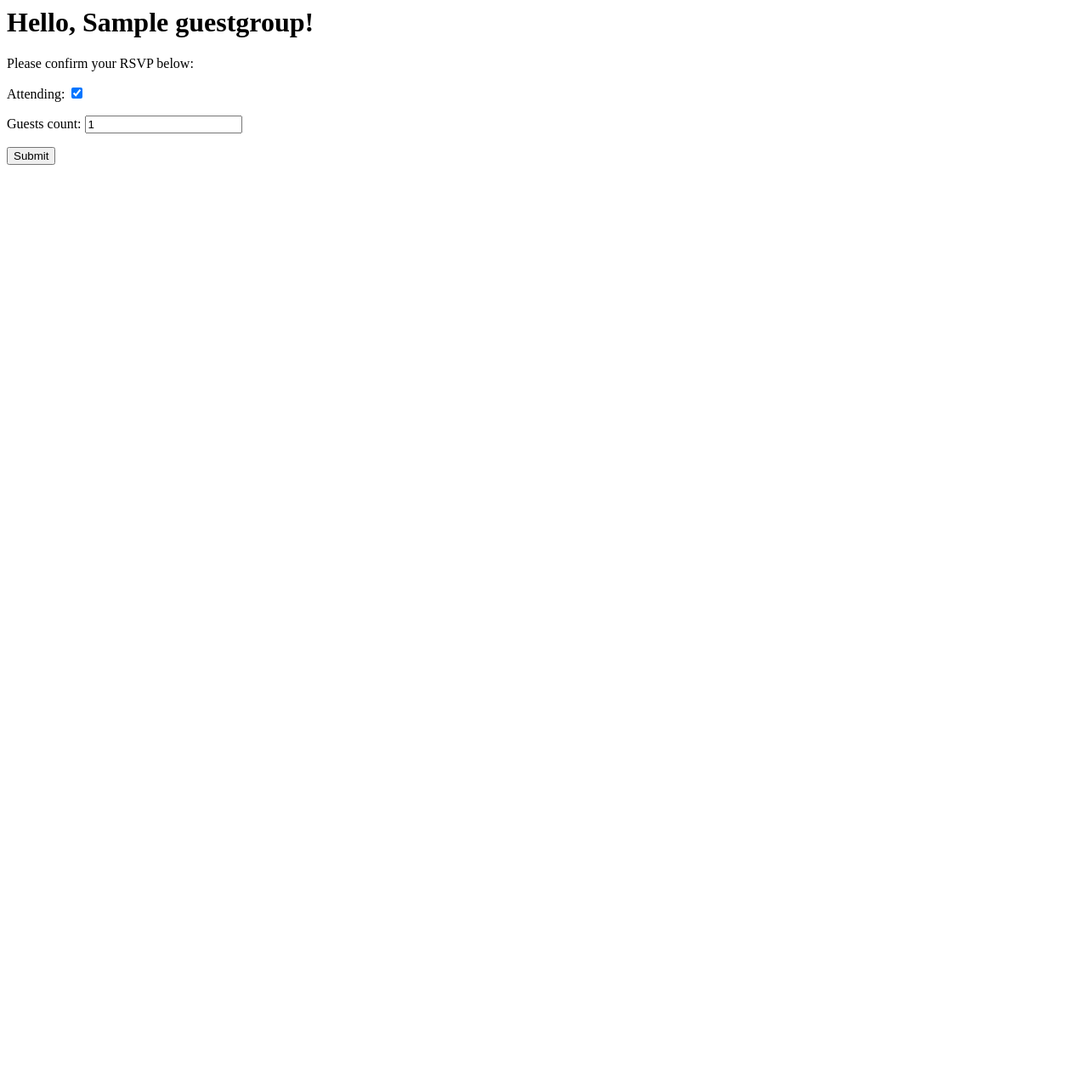
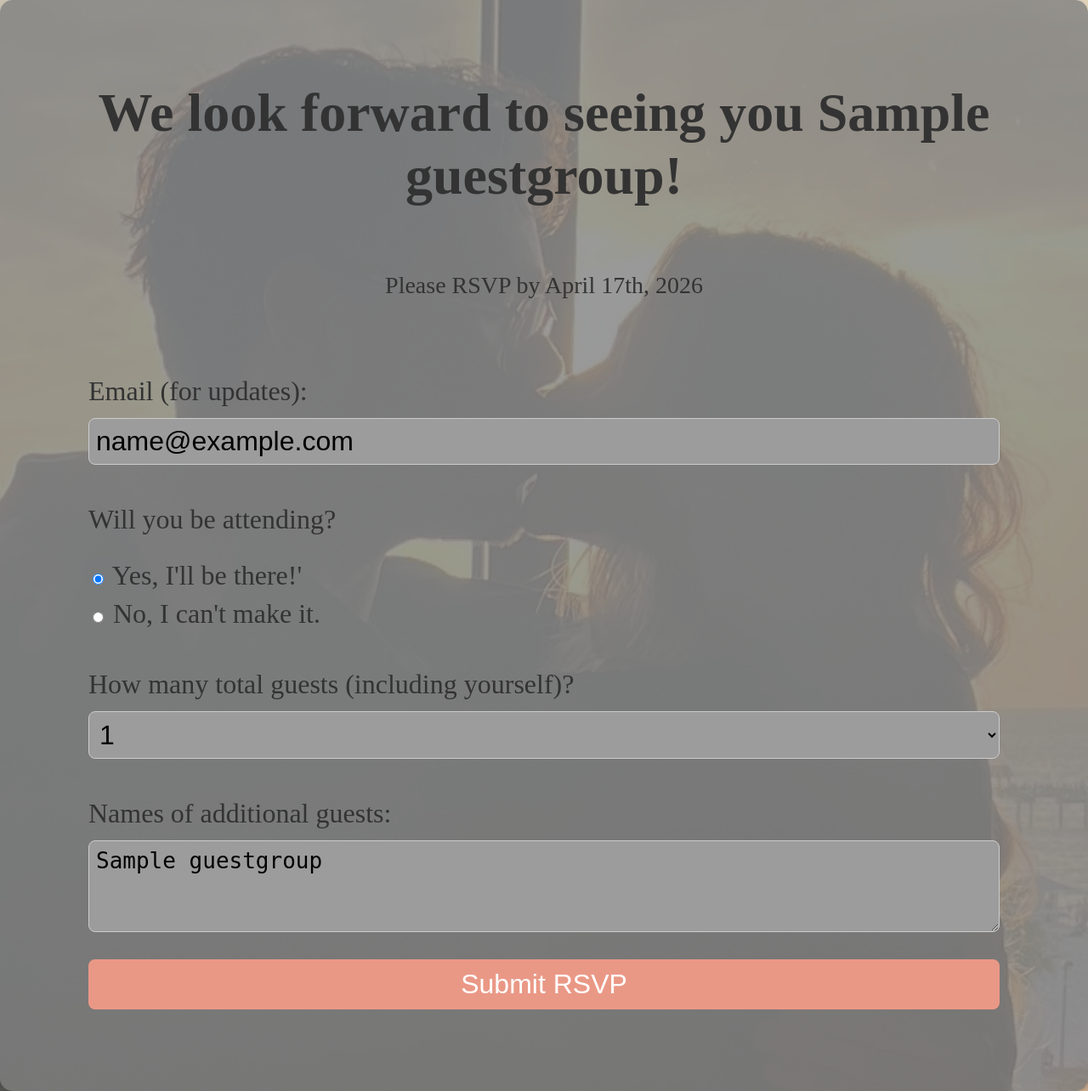
Before and after one commit to sermarno/Wedding, a Django app: page /rsvp/00000000-0000-0000-0000-000000000001/ in a window 1280 px wide. Shown: the whole page at 85% size. Before the commit the page ends 194 px from the top, so only its background shows below. Run offline with Django 5.2, Linux system fonts and the light colour scheme; tables that the repository leaves empty hold one stand-in row (values such as "Sample post").

Commit message:
Styling and form changes

```diff
--- a/rsvp/admin.py
+++ b/rsvp/admin.py
@@ -3,3 +3,8 @@ from .models import GuestGroup
 
 # Register your models here.
 admin.site.register(GuestGroup)
+
+class GuestGroupAdmin(admin.ModelAdmin):
+    list_display = ('group_name', 'email', 'attending', 'guests_count')
+    list_filter = ('attending',)
+    search_fields = ('group_name', 'email')
--- a/rsvp/forms.py
+++ b/rsvp/forms.py
@@ -1,9 +1,38 @@
 from django import forms
 from .models import GuestGroup
 
-# user display form
+class RSVPForm(forms.ModelForm):
+    ATTENDING_CHOICES = [
+        (True, "Yes, I'll be there!'"),
+        (False, "No, I can't make it."),
+    ]
 
-class RSVPForm(forms.ModelForm):
+    attending = forms.ChoiceField(
+        choices=ATTENDING_CHOICES,
+        widget=forms.RadioSelect(attrs={'class': 'form-radio'}),
+        label="Will you be attending?"
+    )
+
+    GUEST_COUNT_CHOICES = [(i, str(i)) for i in range(1, 11)]
+
+    guests_count = forms.ChoiceField(
+        choices=GUEST_COUNT_CHOICES,
+        widget=forms.Select(attrs={'class': 'form-input'}),
+        label="How many total guests (including yourself)?"
+    )
+
+    email = forms.EmailField(
+        required=False,
+        label="Email (for updates)",
+        widget=forms.EmailInput(attrs={'class': 'form-input'})
+    )
+
+    guest_names = forms.CharField(
+        widget=forms.Textarea(attrs={"rows": 3, 'class': 'form-input'}),
+        required=False,
+        label="Names of additional guests"
+    )
+
     class Meta:
         model = GuestGroup
-        fields = ['attending', 'guests_count']
+        fields = ['email', 'attending', 'guests_count', 'guest_names']
--- a/rsvp/models.py
+++ b/rsvp/models.py
@@ -6,8 +6,10 @@ import uuid
 ### Guest table for RSVP form
 class GuestGroup(models.Model):
     group_name = models.CharField(max_length=100)
+    email = models.EmailField(blank=True, null=True)
     attending = models.BooleanField(default=False)
     guests_count = models.PositiveIntegerField(default=1)
+    guest_names = models.TextField(blank=True, null=True)
     code = models.UUIDField(default=uuid.uuid4, unique=True)
 
     def __str__(self):
--- /dev/null
+++ b/rsvp/static/rsvp/style.css
@@ -0,0 +1,98 @@
+body {
+  font-family: "Playfair Display", serif;
+  font-size: xx-large;
+  color: #333;
+
+  margin: 0;
+  min-height: 100vh;
+
+  display: flex;
+  justify-content: center;
+  align-items: center;
+
+  /* Image Background */
+  background-image: url("berra1.jpeg");
+  background-size: cover;
+  background-position: center;
+  background-repeat: no-repeat;
+}
+
+.container {
+  background-color: rgba(128, 128, 128, 0.8);
+  padding: 2rem 2.5rem;
+  border-radius: 15px;
+  box-shadow: 0 4px 15px rgba(0, 0, 0, 0.1);
+  text-align: center;
+}
+
+.welcome {
+  margin: 1em;
+  font-style: normal;
+}
+
+.rsvp {
+  font-size: 28px;
+}
+
+/* Form container */
+form {
+  margin: 2em;
+  font-size: xx-large;
+}
+
+p {
+  line-height: 2;
+}
+
+/* Form elements */
+form p {
+  font-size: xx-large;
+  display: flex;
+  flex-direction: column;
+  text-align: left;
+  margin-bottom: 1rem;
+}
+
+.form-input {
+  padding: 0.5rem;
+  font-size: xx-large;
+  border: 1px solid #ccc;
+  border-radius: 8px;
+  background-color: rgb(156, 156, 156);
+  width: 100%;
+  box-sizing: border-box;
+}
+
+/* Radio buttons for attending */
+.form-radio input[type="radio"] {
+  transform: scale(1.2);
+  margin-right: 0.5rem;
+}
+
+/* Submit button */
+button {
+  background-color: #ea9886;
+  color: white;
+  font-size: xx-large;
+  border: none;
+  padding: 0.7rem 1.5rem;
+  border-radius: 8px;
+  cursor: pointer;
+  margin-top: 1rem;
+  width: 100%;
+  transition: background-color 0.2s ease;
+}
+
+button:hover {
+  background-color: #a44f2e;
+}
+
+.radio-group {
+  text-align: left;
+  margin-left: 0;
+}
+
+.radio-group label {
+  display: block;
+  margin-bottom: 0.5rem;
+}
--- a/rsvp/templates/rsvp/form.html
+++ b/rsvp/templates/rsvp/form.html
@@ -1,7 +1,25 @@
-<h1>Hello, {{ group.group_name }}!</h1>
-<p>Please confirm your RSVP below:</p>
+{% load static %}
+<link rel="stylesheet" href="{% static 'rsvp/style.css' %}" />
 
-<form method="post" action="{% url 'rsvp' code=group.code %}">
-  {% csrf_token %} {{ form.as_p }}
-  <button type="submit">Submit</button>
-</form>
+<div class="container">
+  <h1 class="welcome">We look forward to seeing you {{ group.group_name }}!</h1>
+
+  <p class="rsvp">Please RSVP by April 17th, 2026</p>
+
+  <form method="post" action="{% url 'rsvp' code=group.code %}">
+    {% csrf_token %}
+
+    <p>{{ form.email.label_tag }} {{ form.email }}</p>
+    <p>{{ form.attending.label_tag }}</p>
+    <div class="radio-group">
+      {% for radio in form.attending %}
+      <label>{{ radio.tag }} {{ radio.choice_label }}</label>
+      {% endfor %}
+    </div>
+
+    <p>{{ form.guests_count.label_tag }} {{ form.guests_count }}</p>
+    <p>{{ form.guest_names.label_tag }} {{ form.guest_names }}</p>
+
+    <button type="submit">Submit RSVP</button>
+  </form>
+</div>
--- a/wedWebsite/settings.py
+++ b/wedWebsite/settings.py
@@ -111,6 +111,7 @@ USE_TZ = True
 # https://docs.djangoproject.com/en/5.2/howto/static-files/
 
 STATIC_URL = 'static/'
+STATICFILES_DIRS = [BASE_DIR / "static"]
 
 # Default primary key field type
 # https://docs.djangoproject.com/en/5.2/ref/settings/#default-auto-field
```
Also changed, not shown: rsvp/migrations/0002_guestgroup_email_guestgroup_guest_names.py (added), rsvp/static/rsvp/berra1.jpeg (added), 1 other file.
